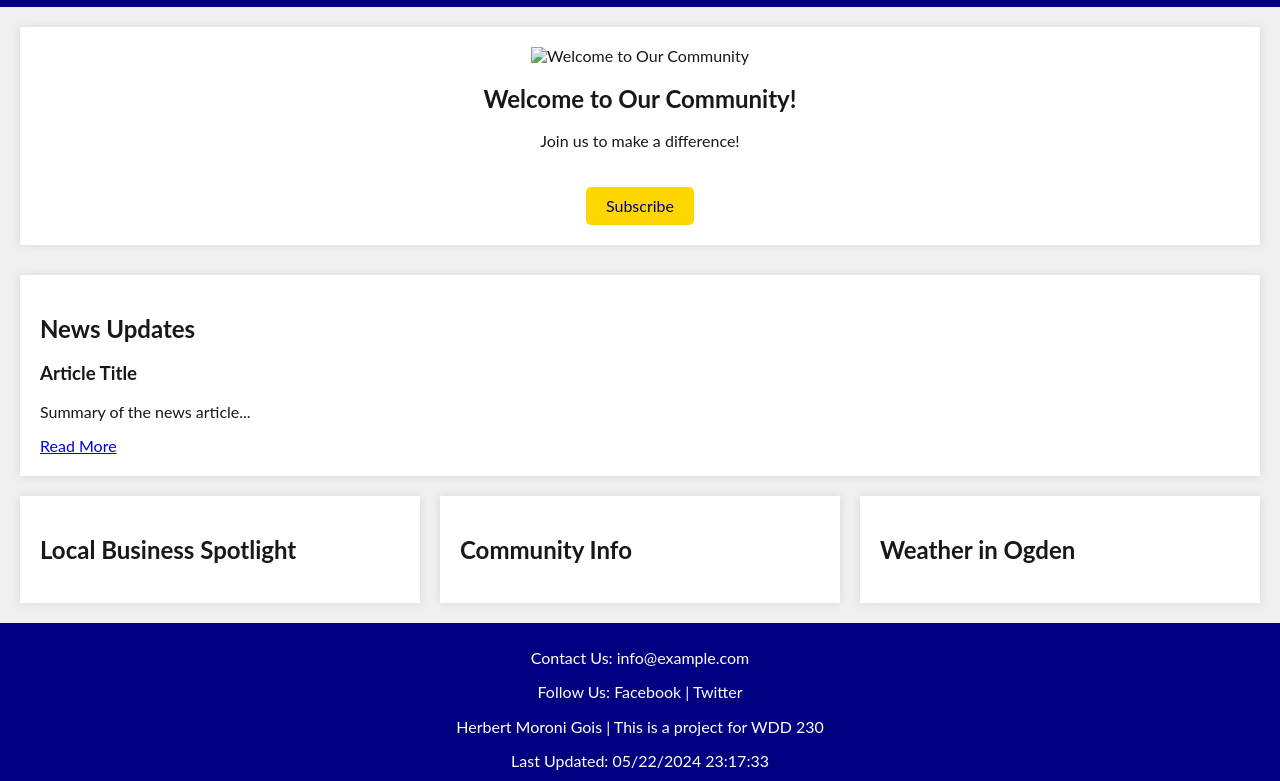
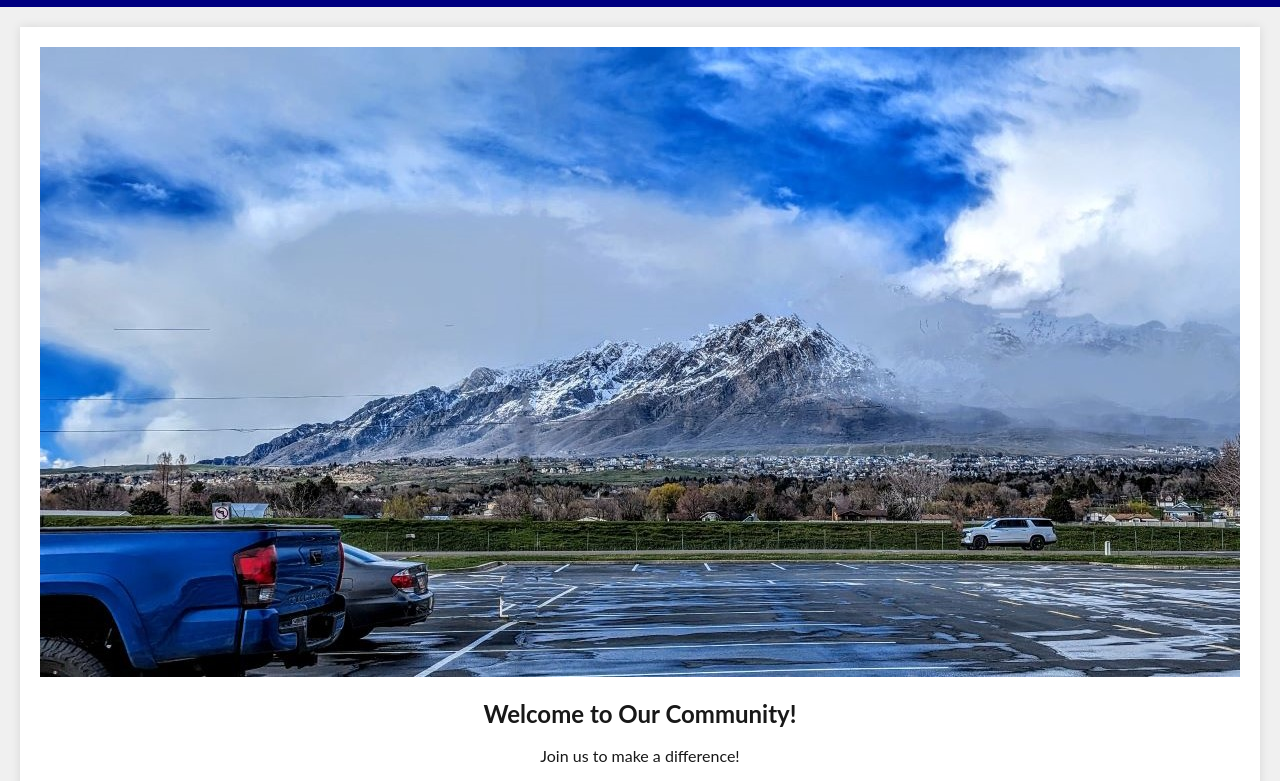
Before and after one commit to herbertmoroni/wdd230, a plain HTML site: page chamber/index.html in a window 1280 px wide. Shown: the part 93-874 px from the top of the page. Drawn offline with Linux system fonts and the light colour scheme.

Commit message:
There is not image folder with the hero image for the html to locate.

```diff
--- a/chamber/index.html
+++ b/chamber/index.html
@@ -36,7 +36,7 @@
 
     <main>
         <section class="hero">
-            <img src="hero-image.jpg" alt="Welcome to Our Community">
+            <img src="images/ogden-utah.jpg" alt="Welcome to Our Community">
             <h2>Welcome to Our Community!</h2>
             <p>Join us to make a difference!</p>
             <a href="#" class="btn">Subscribe</a>
```
